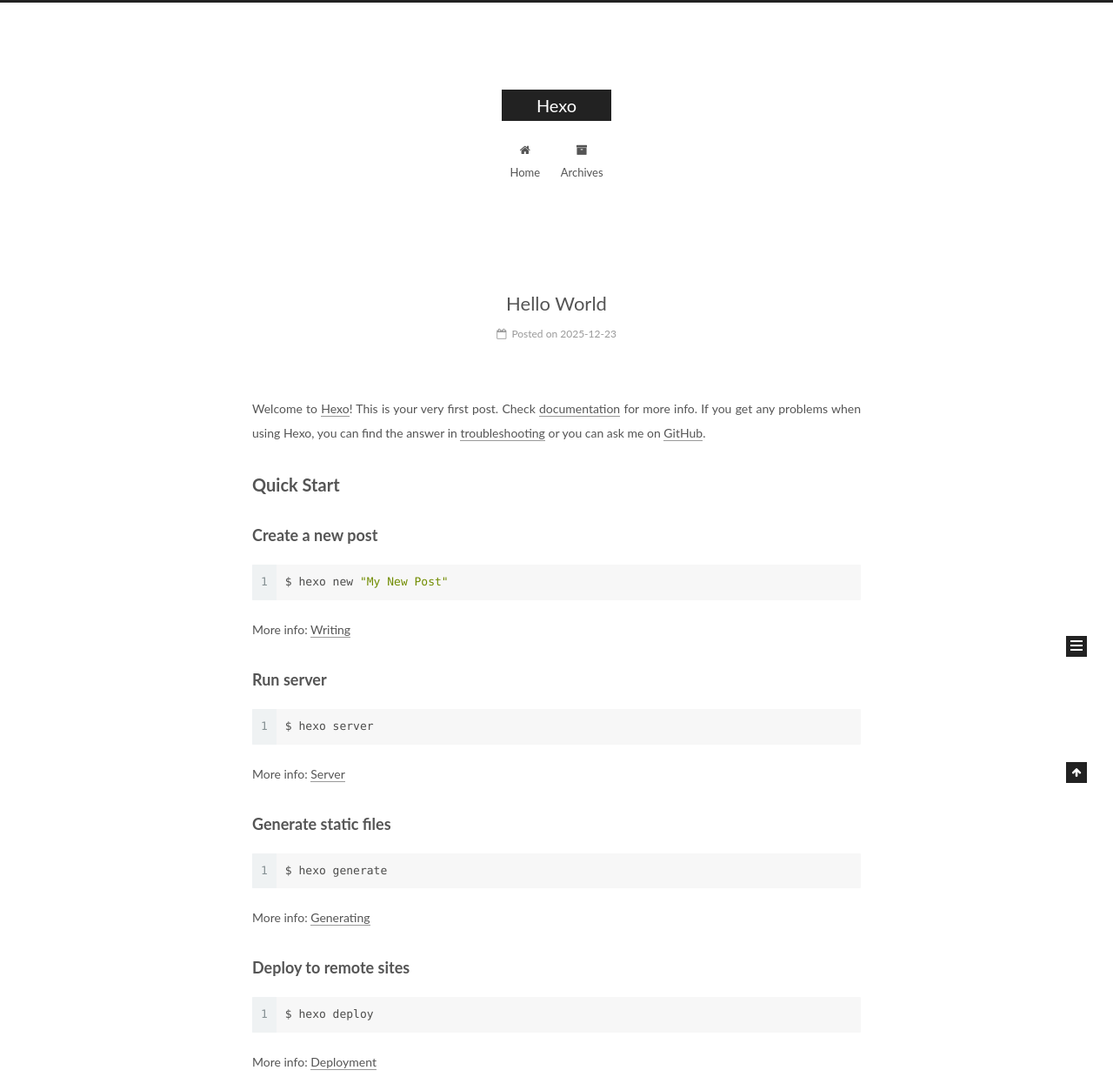
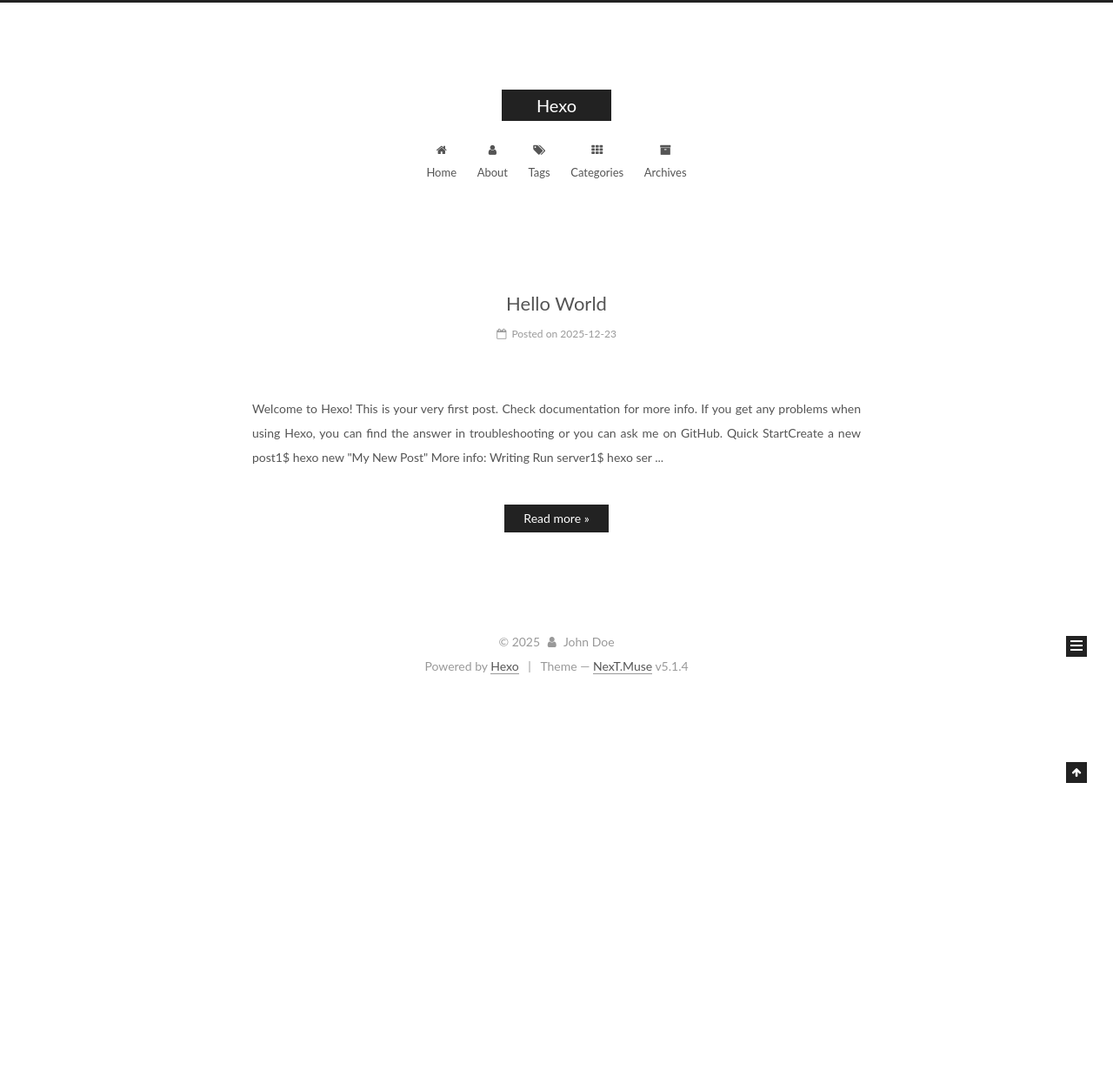
Before and after one commit to yiye2014/github.io, a plain HTML site: page index.html in a window 1280 px wide. Shown: the top 1238 px of the page at 87% size. After the commit the page ends 800 px from the top, so only its background shows below. Drawn offline with Linux system fonts and the light colour scheme.

Commit message:
Site updated: 2025-12-24 18:03:31

```diff
--- a/css/main.css
+++ b/css/main.css
@@ -1822,7 +1822,7 @@
   width: 4px;
   height: 4px;
   border-radius: 50%;
-  background: #6c9034;
+  background: #c12899;
 }
 .links-of-blogroll {
   font-size: 13px;
--- a/index.html
+++ b/index.html
@@ -187,6 +187,36 @@
         </li>
 
 
+        <li class="menu-item menu-item-about">
+          <a href="/about/%20" rel="section">
+
+              <i class="menu-item-icon fa fa-fw fa-user"></i> <br />
+
+            About
+          </a>
+        </li>
+
+
+        <li class="menu-item menu-item-tags">
+          <a href="/tags/%20" rel="section">
+
+              <i class="menu-item-icon fa fa-fw fa-tags"></i> <br />
+
+            Tags
+          </a>
+        </li>
+
+
+        <li class="menu-item menu-item-categories">
+          <a href="/categories/%20" rel="section">
+
+              <i class="menu-item-icon fa fa-fw fa-th"></i> <br />
+
+            Categories
+          </a>
+        </li>
+
+
         <li class="menu-item menu-item-archives">
           <a href="/archives/%20" rel="section">
 
@@ -300,21 +330,19 @@
 
 
 
-            <p>Welcome to <a target="_blank" rel="noopener" href="https://hexo.io/">Hexo</a>! This is your very first post. Check <a target="_blank" rel="noopener" href="https://hexo.io/docs/">documentation</a> for more info. If you get any problems when using Hexo, you can find the answer in <a target="_blank" rel="noopener" href="https://hexo.io/docs/troubleshooting.html">troubleshooting</a> or you can ask me on <a target="_blank" rel="noopener" href="https://github.com/hexojs/hexo/issues">GitHub</a>.</p>
-<h2 id="Quick-Start"><a href="#Quick-Start" class="headerlink" title="Quick Start"></a>Quick Start</h2><h3 id="Create-a-new-post"><a href="#Create-a-new-post" class="headerlink" title="Create a new post"></a>Create a new post</h3><figure class="highlight bash"><table><tr><td class="gutter"><pre><span class="line">1</span><br></pre></td><td class="code"><pre><span class="line">$ hexo new <span class="string">&quot;My New Post&quot;</span></span><br></pre></td></tr></table></figure>
+          Welcome to Hexo! This is your very first post. Check documentation for more info. If you get any problems when using Hexo, you can find the answer in troubleshooting or you can ask me on GitHub.
+Quick StartCreate a new post1$ hexo new &quot;My New Post&quot;
 
-<p>More info: <a target="_blank" rel="noopener" href="https://hexo.io/docs/writing.html">Writing</a></p>
-<h3 id="Run-server"><a href="#Run-server" class="headerlink" title="Run server"></a>Run server</h3><figure class="highlight bash"><table><tr><td class="gutter"><pre><span class="line">1</span><br></pre></td><td class="code"><pre><span class="line">$ hexo server</span><br></pre></td></tr></table></figure>
-
-<p>More info: <a target="_blank" rel="noopener" href="https://hexo.io/docs/server.html">Server</a></p>
-<h3 id="Generate-static-files"><a href="#Generate-static-files" class="headerlink" title="Generate static files"></a>Generate static files</h3><figure class="highlight bash"><table><tr><td class="gutter"><pre><span class="line">1</span><br></pre></td><td class="code"><pre><span class="line">$ hexo generate</span><br></pre></td></tr></table></figure>
-
-<p>More info: <a target="_blank" rel="noopener" href="https://hexo.io/docs/generating.html">Generating</a></p>
-<h3 id="Deploy-to-remote-sites"><a href="#Deploy-to-remote-sites" class="headerlink" title="Deploy to remote sites"></a>Deploy to remote sites</h3><figure class="highlight bash"><table><tr><td class="gutter"><pre><span class="line">1</span><br></pre></td><td class="code"><pre><span class="line">$ hexo deploy</span><br></pre></td></tr></table></figure>
-
-<p>More info: <a target="_blank" rel="noopener" href="https://hexo.io/docs/one-command-deployment.html">Deployment</a></p>
-
-
+More info: Writing
+Run server1$ hexo ser
+          ...
+          <!--noindex-->
+          <div class="post-button text-center">
+            <a class="btn" href="/2025/12/23/hello-world/#more" rel="contents">
+              Read more &raquo;
+            </a>
+          </div>
+          <!--/noindex-->
 
 
     </div>
```
Also changed, not shown: 2025/12/23/hello-world/index.html (+30 -0 lines), archives/2025/12/index.html (+30 -0 lines), archives/2025/index.html (+30 -0 lines), archives/index.html (+30 -0 lines).
